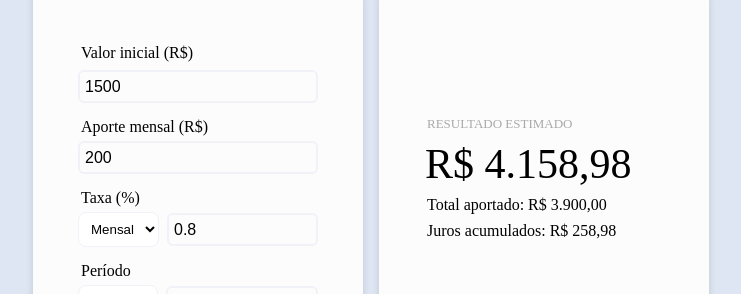
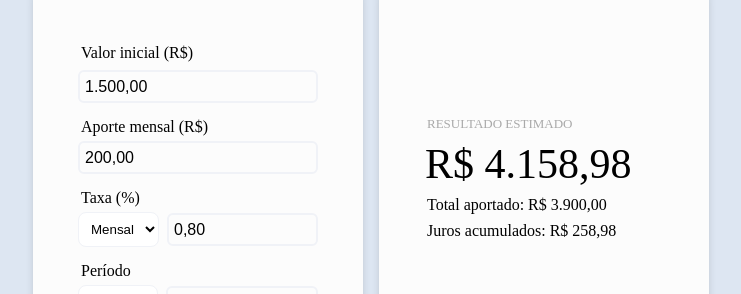
Before and after one commit to dielsonsales/JurosCompostos, a Next.js app: page / in a window 1280 px wide. Shown: the part 156-450 px from the top of the page, without its empty margins (269-1010 px from the left). Built offline with nearby package versions, Linux system fonts and the light colour scheme.

Commit message:
Add formatting to the inputs

```diff
--- a/package.json
+++ b/package.json
@@ -11,7 +11,8 @@
   "dependencies": {
     "next": "16.1.3",
     "react": "19.2.3",
-    "react-dom": "19.2.3"
+    "react-dom": "19.2.3",
+    "react-number-format": "^5.4.4"
   },
   "devDependencies": {
     "@types/node": "^20",
--- a/src/components/inputs/inputs.tsx
+++ b/src/components/inputs/inputs.tsx
@@ -1,5 +1,6 @@
 import { PeriodUnit, TimeUnit } from "@/lib/definitions";
 import styles from "./inputs.module.css";
+import { NumericFormat } from "react-number-format";
 
 interface InputsProps {
   initialValue: number;
@@ -37,26 +38,32 @@ export default function Inputs({
   return (
     <div className={styles.inputsContainer}>
       <p className="defaultText">Valor inicial (R$)</p>
-      <input
-        type="text"
-        inputMode="decimal"
+      <NumericFormat
         className={styles.input}
         value={initialValue}
-        onChange={(newValue) =>
-          onInitialValueChange(safeNumberValue(newValue.target.value))
-        }
+        thousandSeparator="."
+        decimalSeparator=","
+        decimalScale={2}
+        fixedDecimalScale
+        allowNegative={false}
+        onValueChange={(values) => {
+          onInitialValueChange(values.floatValue || 0);
+        }}
       />
       <p className="defaultText" style={{ marginTop: 15, marginBottom: 5 }}>
         Aporte mensal (R$)
       </p>
-      <input
-        type="text"
-        inputMode="decimal"
+      <NumericFormat
         className={styles.input}
         value={monthlyInvestment}
-        onChange={(newValue) =>
-          onMonthlyInvestmentChange(safeNumberValue(newValue.target.value))
-        }
+        thousandSeparator="."
+        decimalSeparator=","
+        decimalScale={2}
+        fixedDecimalScale
+        allowNegative={false}
+        onValueChange={(values) => {
+          onMonthlyInvestmentChange(values.floatValue || 0);
+        }}
       />
       <p className="defaultText" style={{ marginTop: 15, marginBottom: 5 }}>
         Taxa (%)
@@ -73,14 +80,17 @@ export default function Inputs({
           <option value={TimeUnit.Monthly}>Mensal</option>
           <option value={TimeUnit.Yearly}>Anual</option>
         </select>
-        <input
-          type="text"
-          inputMode="decimal"
+        <NumericFormat
           className={styles.input}
           value={interestRate}
-          onChange={(newValue) =>
-            onInterestRateChange(safeNumberValue(newValue.target.value))
-          }
+          thousandSeparator="."
+          decimalSeparator=","
+          decimalScale={2}
+          fixedDecimalScale
+          allowNegative={false}
+          onValueChange={(values) => {
+            onInterestRateChange(values.floatValue || 0);
+          }}
         />
       </div>
       <p className="defaultText" style={{ marginTop: 15, marginBottom: 5 }}>
@@ -98,14 +108,14 @@ export default function Inputs({
           <option value={PeriodUnit.Months}>Meses</option>
           <option value={PeriodUnit.Years}>Anos</option>
         </select>
-        <input
-          type="text"
-          inputMode="decimal"
+        <NumericFormat
           className={styles.input}
           value={period}
-          onChange={(newValue) =>
-            onPeriodChange(safeNumberValue(newValue.target.value))
-          }
+          decimalScale={0}
+          allowNegative={false}
+          onValueChange={(values) => {
+            onPeriodChange(values.floatValue || 0);
+          }}
         />
       </div>
     </div>
```
Also changed, not shown: src/app/page.module.css (line endings or trailing spaces), 1 other file (tests, documents, lock files or other folders).
